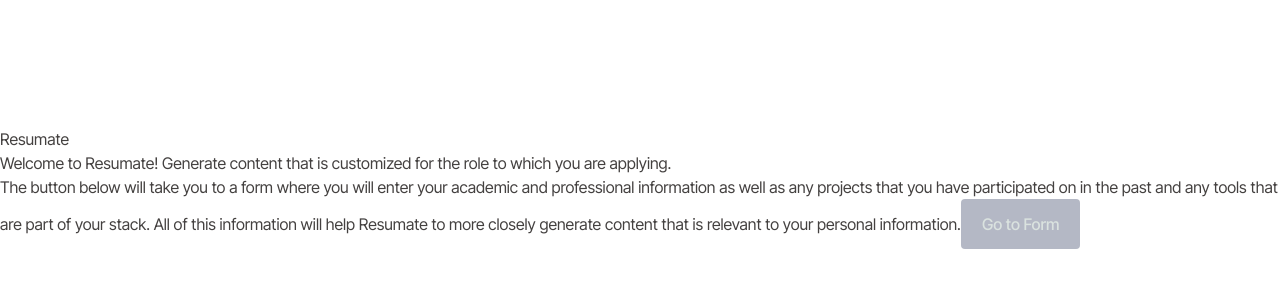
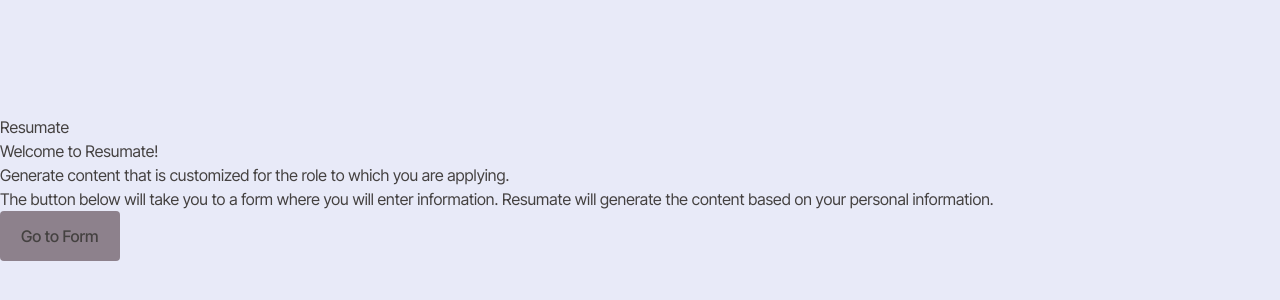
Before and after one commit to GeorgeCloud/Resumate, a React (Vite) app in the folder client/: page / in a window 1280 px wide. Shown: the part 212-512 px from the top of the page. Built offline with nearby package versions, Linux system fonts and the light colour scheme.

Commit message:
update the stylesheet and titles of each form page

```diff
--- a/client/src/components/Home.tsx
+++ b/client/src/components/Home.tsx
@@ -3,14 +3,16 @@
 export default function Home() {
   return (
     <div className="border-2 border-black flex flex-col justify-start items-center w-screen h-screen mx-auto">
-      <div className="m-12 p-12 text-center underline underline-offset-4 decoration-2 text-xl/6 md:text-2xl/7 lg:text-3xl/8 tracking-tighter font-semibold subpixel-antialiased">
+      <div className="p-8 text-center underline underline-offset-4 decoration-2 text-xl/6 md:text-2xl/7 lg:text-3xl/8 tracking-tighter font-semibold subpixel-antialiased">
         Resumate
       </div>
-      <div className="w-full mx-auto max-w-xs md:max-w-sm lg:max-w-md text-sm/4 sm:text-base/5 md:text-lg/6 lg:text-xl/7 tracking-tighter font-light subpixel-antialiased">
-        Welcome to Resumate! Generate content that is customized for the role to which you are applying.
+
+      <div className="w-full h-96 p-4 mx-auto max-w-3xl flex flex-col justify-between items-center">
+        <p className="my-4 text-center text-base/4 sm:text-lg/5 md:text-xl/6 lg:text-2xl/7 tracking-tighter font-light subpixel-antialiased">Welcome to Resumate!</p>
+        <p className="my-4 p-4 text-base/4 sm:text-lg/5 md:text-xl/6 lg:text-2xl/7 tracking-tighter font-light subpixel-antialiased">Generate content that is customized for the role to which you are applying.</p>
+        <p className="max-w-xl w-full mx-auto text-sm/4 sm:text-base/5 md:text-lg/6 lg:text-xl/7 tracking-tighter font-light subpixel-antialiased">The button below will take you to a form where you will enter information. Resumate will generate the content based on your personal information.</p>
       </div>
-      <span className="w-full mx-auto max-w-xs md:max-w-sm lg:max-w-md text-sm/4 sm:text-base/5 md:text-lg/6 lg:text-xl/7 tracking-tighter font-light subpixel-antialiased">The button below will take you to a form where you will enter your academic and professional information as well as any projects that you have participated on in the past and any tools that are part of your stack. All of this information will help Resumate to more closely generate content that is relevant to your personal information.</span>
-      <button className="">
+      <button>
         <Link to="/form/personal" className="">Go to Form</Link>
       </button>
     </div>
--- a/client/src/components/userinformationform/Personal.tsx
+++ b/client/src/components/userinformationform/Personal.tsx
@@ -17,7 +17,7 @@
   }
   return (
     <div className="border-neutral-600 border-2 rounded-md shadow-md p-4 m-6">
-      <h2 className="text-center font-normal underline underline-offset-1 decoration-1 text-xl">Personal Detail</h2>
+      <h2 className="text-center font-normal underline underline-offset-1 decoration-1 text-xl">Personal Information</h2>
       <div className="row mb-2">
         <div className="col1 px-6">
           <label htmlFor="firstName">
--- a/client/src/components/userinformationform/Projects.tsx
+++ b/client/src/components/userinformationform/Projects.tsx
@@ -23,7 +23,7 @@
 
   return (
     <div className="border-neutral-600 border-2 rounded-md shadow-md p-4 m-6">
-      <h2 className="text-center font-normal underline underline-offset-1 decoration-1 text-xl">Projects Detail</h2>
+      <h2 className="text-center font-normal underline underline-offset-1 decoration-1 text-xl">Projects Information</h2>
       <div>
         <button onClick={handleAddEntry}><PiPlusBold /></button>
         {formData.projectsData.map((entry, index) => (
--- a/client/src/components/userinformationform/Stack.tsx
+++ b/client/src/components/userinformationform/Stack.tsx
@@ -30,11 +30,11 @@
     }
 
     setFormData(updateFormData);
-
   }
 
   return (
-    <div>
+    <div className="border-neutral-600 border-2 rounded-md shadow-md p-4 m-6">
+      <h2 className="text-center font-normal underline underline-offset-1 decoration-1 text-xl">Stack Information</h2>
       <div className="row mb-4">
         <div className="col1 px-6">
           <label htmlFor="languages">Languages</label>
--- a/client/src/components/userinformationform/UserInformationForm.tsx
+++ b/client/src/components/userinformationform/UserInformationForm.tsx
@@ -15,7 +15,6 @@
   const { formData, nextPage, prevPage } = useFormContext();
 
   function handleNext() {
-    console.log('form data', formData);
     if (currentPageObj) {
       const nextPageObj = pages.find((p) => p.id === currentPageObj?.id + 1);
       if (nextPageObj) {
@@ -24,6 +23,7 @@
       }
     }
   }
+
   function handlePrev() {
     if (currentPageObj) {
       const prevPageObj = pages.find((p) => p.id === currentPageObj?.id - 1);
@@ -78,7 +78,7 @@
     <div className="w-screen max-h-screen">
       <div
         style={{
-          height: '42rem',
+          height: '45rem',
           overflowY: 'auto',
         }}
         className="max-w-xl mx-auto flex justify-center"
--- a/client/src/index.css
+++ b/client/src/index.css
@@ -6,31 +6,32 @@
   box-sizing: border-box;
 }
 
+@media (prefers-color-scheme: light) {
+  :root {
+    --text: #444140;
+    --background: #e8eaf8;
+    --primary: #8d818c;
+    --secondary: #e2dadb;
+    --accent: #556b7c;
+  }
+}
+
+@media (prefers-color-scheme: dark) {
+  :root {
+    --text: #bfbcbb;
+    --background: #444140;
+    --primary: #7e727d;
+    --secondary: #251d1e;
+    --accent: #8399aa;
+  }
+}
+
 :root {
-  --white: #ffffff;
-  --lavender-web: #e8eaf8;
-  --misty-rose: #fae2e0;
-  --timberwolf: #e2dadb;
-  --platinum: #dae2df;
-  --desert-sand: #e3c4b0;
-  --french-gray: #b4b8c5;
-  --cadet-gray: #9da2af;
-  --ash-gray: #a3a8a6;
-  --silver: #a4a198;
-  --paynes-gray: #556b7c;
-  --dim-gray: #6d696a;
-  --taupe-gray: #8d818c;
-  --jet: #444140;
-  --rich-black: #0d1e2b;
-
   font-family: 'Inter Tight', Inter, system-ui, Avenir, Helvetica, Arial, sans-serif;
   line-height: 1.5;
   font-weight: 400;
-
-  color-scheme: light dark;
-  color: var(--white);
-  background-color: var(--jet);
-
+  color: var(--text);
+  background-color: var(--background);
   font-synthesis: none;
   text-rendering: optimizeLegibility;
   -webkit-font-smoothing: antialiased;
@@ -38,21 +39,14 @@
   -webkit-text-size-adjust: 100%;
 }
 
-@media (prefers-color-scheme: light) {
-  :root {
-    color: var(--jet);
-    background-color: var(--white);
-  }
-}
-
 a {
   font-weight: 500;
-  color: var(--platinum);
+  color: var(--text);
   text-decoration: inherit;
 }
 
 a:hover {
-  color: var(--taupe-gray);
+  color: var(--accent);
 }
 
 body {
@@ -72,8 +66,8 @@
   border: 1px solid transparent;
   font-size: 1em;
   font-weight: 500;
-  background-color: var(--french-gray);
-  color: var(--dim-gray);
+  background-color: var(--primary);
+  color: var(--text);
   cursor: pointer;
   transition: border-color 0.25s;
   padding: 0.75rem 1.25rem;
@@ -81,7 +75,7 @@
 }
 
 button:hover {
-  border-color: var(--french-gray);
+  border-color: var(--text);
 }
 
 button:focus,
@@ -98,7 +92,7 @@
 textarea {
   width: 80%;
   padding: 0.75rem;
-  border: 1px solid var(--timberwolf);
+  border: 1px solid var(--primary);
   border-radius: 0.25rem;
   resize: vertical;
 }
@@ -106,7 +100,7 @@
 label {
   padding: 0.75rem 0.75rem 0.75rem 0;
   display: inline-block;
-  color: var(--dim-gray);
+  color: var(--secondary);
 }
 
 .col1 {
```
